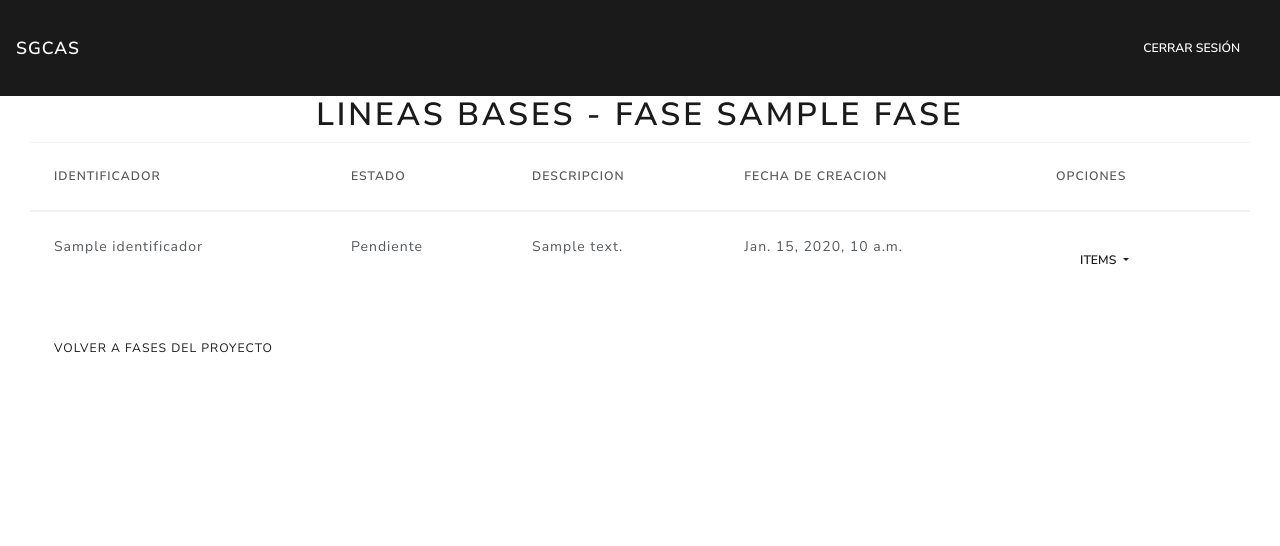
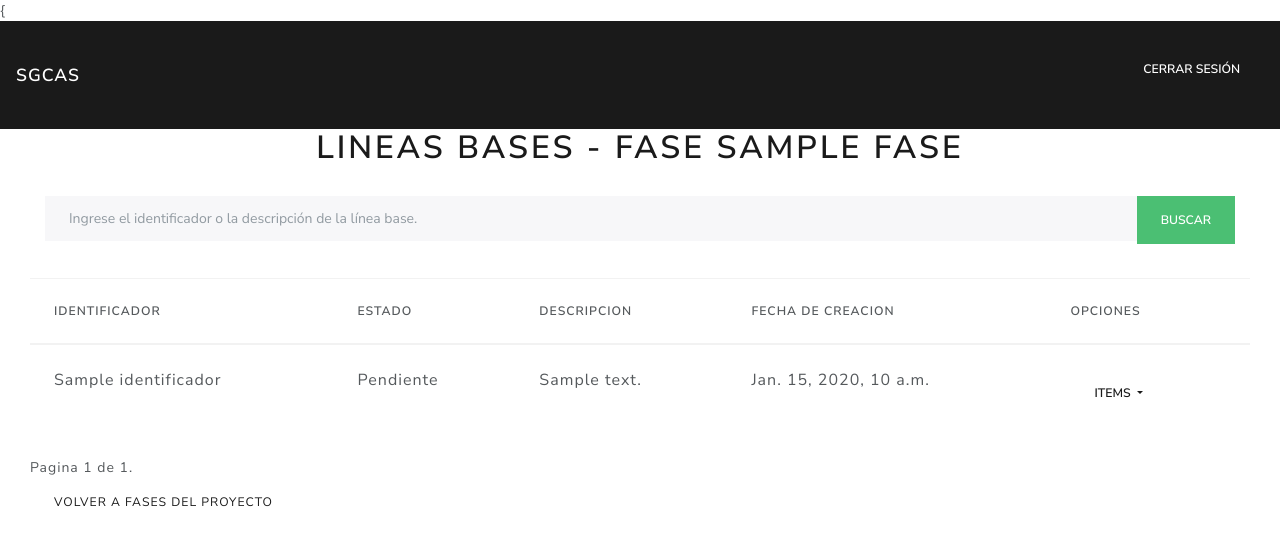
Before and after one commit to creativo369/sgcas, a Django app: template templates/linea_base/linea_lista.html in a window 1280 px wide. Shown: the top 546 px of the page. Run offline with Django 3.2, Linux system fonts and the light colour scheme; the template is opened without the code that fills it: most values are stand-ins (such as "Sample title", 1, 10 or a date in 2020); some libraries are stand-ins or nearby versions.

Commit message:
Mejora en los templates de LB

```diff
--- a/templates/linea_base/linea_agregar_items.html
+++ b/templates/linea_base/linea_agregar_items.html
@@ -1,5 +1,8 @@
 {% extends 'base/base.html' %}
 {{ form.non_field_error }}
+{% block title %} Agregar items {% endblock%}
+
+
 {% block content %}
     <form method="post">
         {% csrf_token %}
--- a/templates/linea_base/linea_base_estado.html
+++ b/templates/linea_base/linea_base_estado.html
@@ -1,4 +1,5 @@
 {% extends 'base/base.html' %}
+{% block title %} Cambiar estado {% endblock%}
 
 {% block content %}
     <form method="post" action="">
--- a/templates/linea_base/linea_crear.html
+++ b/templates/linea_base/linea_crear.html
@@ -1,7 +1,8 @@
 {% extends 'base/base.html' %}
+{% block title %} Crear lb {% endblock%}
 
 {% block content %}
-	<form method="post">
+    <form method="post">
       {% csrf_token %}
       {% if error %}
         <h2>{{ error }}</h2>
--- a/templates/linea_base/linea_lista.html
+++ b/templates/linea_base/linea_lista.html
@@ -1,21 +1,22 @@
-{% extends 'base/base.html' %}
-
-{% block extrajs %}
-    <script src="https://code.jquery.com/jquery-3.2.1.slim.min.js"
-            integrity="sha384-KJ3o2DKtIkvYIK3UENzmM7KCkRr/rE9/Qpg6aAZGJwFDMVNA/GpGFF93hXpG5KkN"
-            crossorigin="anonymous"></script>
-    <script src="https://cdnjs.cloudflare.com/ajax/libs/popper.js/1.12.9/umd/popper.min.js"
-            integrity="sha384-ApNbgh9B+Y1QKtv3Rn7W3mgPxhU9K/ScQsAP7hUibX39j7fakFPskvXusvfa0b4Q"
-            crossorigin="anonymous"></script>
-    <script src="https://maxcdn.bootstrapcdn.com/bootstrap/4.0.0/js/bootstrap.min.js"
-            integrity="sha384-JZR6Spejh4U02d8jOt6vLEHfe/JQGiRRSQQxSfFWpi1MquVdAyjUar5+76PVCmYl"
-            crossorigin="anonymous"></script>
-{% endblock extrajs %}
+{{% extends 'base/base.html' %}
+{% block title %} Listar LB {% endblock%}
 
 {% block content %}
     {% if lb %}
         <h1 style="text-align: center">Lineas bases - Fase {{ fase.nombre }}</h1>
     {% endif %}
+
+<form method="GET" action="{% url 'linea_base:search' fase.id %}">
+        <div id="custom-search-input">
+                    <div class="input-group col-md-12">
+                        <input type="text" class="form-control search-users" placeholder="Ingrese el identificador o la descripci&oacute;n de la l&iacute;nea base." name="buscar" value="{{ request.GET.buscar }}">
+                        <span class="input-group-list">
+                            <i class="icon icon-search"></i>
+                            <button type="submit" class="btn btn-success btn-search-users">Buscar</button>
+                        </span>
+                    </div>
+                </div>
+</form>
     <table class="table table-hover">
         <thead>
         <tr>
@@ -27,8 +28,8 @@
         </tr>
         </thead>
         <tbody>
-        {% if lb %}
-            {% for linea in lb %}
+        {% if page_obj %}
+            {% for linea in page_obj %}
                 <tr>
                     <td>{{ linea.identificador }}</td>
                     <td>{{ linea.estado }}</td>
@@ -47,7 +48,7 @@
                                        href="{% url 'linea_base:agregar_items_lb' linea.id fase.id %}">Incluir/Excluir
                                         items</a>
                                 {% endif %}
-                                <a class="dropdown-item" href="{% url 'linea_base:linea_items_lista' linea.id %}">Lista
+                                <a class="dropdown-item" href="{% url 'linea_base:linea_items_lista' linea.id fase.id %}">Lista
                                     de
                                     items</a>
                             </div>
@@ -77,6 +78,23 @@
         {% endif %}
         </tbody>
     </table>
+    <div class="text-center">
+        <div class="pagination">
+            <span class="step-links">
+                <span class="current">
+                      <li>Pagina {{ page_obj.number }} de {{ page_obj.paginator.num_pages }}.</li>
+                </span>
+                {% if page_obj.has_previous %}
+                    <a href="?page=1">&laquo; Inicio</a>
+                    <a href="?page={{ page_obj.previous_page_number }}">Anterior</a>
+                {% endif %}
+
+                {% if page_obj.has_next %}
+                    <a href="?page={{ page_obj.next_page_number }}">Siguiente</a>
+                {% endif %}
+            </span>
+        </div>
+    </div>
     <a type="button" class="btn btn-link" href="{% url 'fase:fase_lista' fase.proyecto.id %}">Volver a fases del
         proyecto</a>
 {% endblock content %}
--- a/templates/linea_base/linea_opciones.html
+++ b/templates/linea_base/linea_opciones.html
@@ -1,4 +1,5 @@
 {% extends 'base/base.html' %}
+{% block title %} Gestión LB {% endblock%}
 
 {% block content %}
 	<div class="list-group">
```
Also changed, not shown: templates/linea_base/linea_items_lista.html (+23 -17 lines), templates/linea_base/linea_modificar.html (+4 -4 lines).
